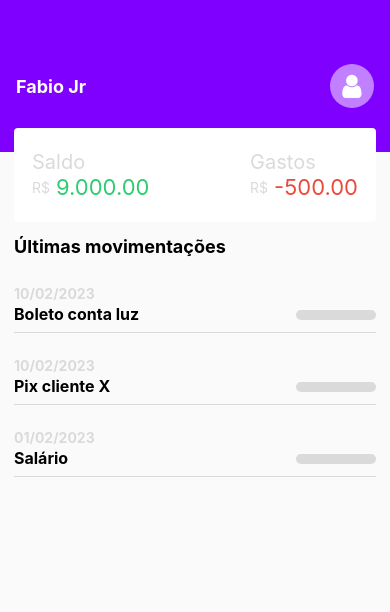
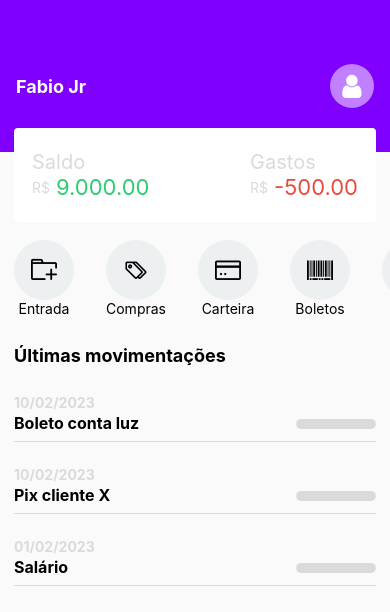
Before and after one commit to fabiojcbatista/financeApp, a React Native app: screen / in a window 390 px wide. Shown: the top 612 px of the page. Built offline with nearby package versions, Linux system fonts and the light colour scheme.

Commit message:
Instalando componente vector-icon

```diff
--- a/package.json
+++ b/package.json
@@ -14,6 +14,7 @@
     "@react-navigation/stack": "^6.3.14",
     "react": "18.2.0",
     "react-native": "0.71.3",
+    "react-native-elements": "^3.4.3",
     "react-native-safe-area-context": "^4.5.0",
     "react-native-screens": "^3.20.0",
     "react-native-vector-icons": "^9.2.0"
--- /dev/null
+++ b/src/components/Actions/index.js
@@ -0,0 +1,72 @@
+import React from 'react';
+import {SafeAreaView, StyleSheet, Text, View, ScrollView, TouchableOpacity } from 'react-native';
+import Icon from 'react-native-vector-icons/AntDesign';
+
+export default function Actions() {
+    return (
+        <SafeAreaView>
+        <ScrollView style={styles.container} horizontal={true} showsHorizontalScrollIndicator={false}>
+            <TouchableOpacity style={styles.actionButton}>
+                <View style={styles.areaButton}>
+                <Icon name="addfolder" size={26} color="#000" />
+                </View>
+                <Text style={styles.labelButton}>Entrada</Text>
+            </TouchableOpacity>
+
+            <TouchableOpacity style={styles.actionButton}>
+                <View style={styles.areaButton}>
+                <Icon name="tagso" size={26} color="#000" />
+                </View>
+                <Text style={styles.labelButton}>Compras</Text>
+            </TouchableOpacity>
+
+            <TouchableOpacity style={styles.actionButton}>
+                <View style={styles.areaButton}>
+                <Icon name="creditcard" size={26} color="#000" />
+                </View>
+                <Text style={styles.labelButton}>Carteira</Text>
+            </TouchableOpacity>
+
+            <TouchableOpacity style={styles.actionButton}>
+                <View style={styles.areaButton}>
+                <Icon name="barcode" size={26} color="#000" />
+                </View>
+                <Text style={styles.labelButton}>Boletos</Text>
+            </TouchableOpacity>
+
+            <TouchableOpacity style={styles.actionButton}>
+                <View style={styles.areaButton}>
+                <Icon name="setting" size={26} color="#000" />
+                </View>
+                <Text style={styles.labelButton}>Conta</Text>
+            </TouchableOpacity>
+        </ScrollView>
+        </SafeAreaView>
+
+    );
+}
+
+const styles = StyleSheet.create({
+    container: {
+        maxHeight: 84,
+        marginBottom: 14,
+        marginTop: 18,
+        paddingEnd: 14,
+        paddingStart: 14,
+    },
+    areaButton: {
+        backgroundColor: '#ecf0f1',
+        height: 60,
+        width:60,
+        borderRadius:30,
+        justifyContent: 'center',
+        alignItems: 'center'
+    },
+    actionButton: {
+        alignItems: 'center',
+        marginRight: 32
+    },
+    labelButton: {
+
+    }
+});
--- a/src/pages/Home/index.js
+++ b/src/pages/Home/index.js
@@ -2,6 +2,7 @@
 import Header from "../../components/Header";
 import Balance from "../../components/Balance";
 import Movements from "../../components/Movements";
+import Actions from "../../components/Actions";
 
 const list = [{
     id: 1,
@@ -30,6 +31,7 @@
         <View style={styles.container}>
             <Header name="Fabio Jr" />
             <Balance saldo="9.000.00" gastos="-500.00" />
+            <Actions/>
             <Text style={styles.title}>Últimas movimentações</Text>
             <FlatList
             style={styles.list}
```
Also changed, not shown: 19 other files (tests, documents, lock files or other folders).
